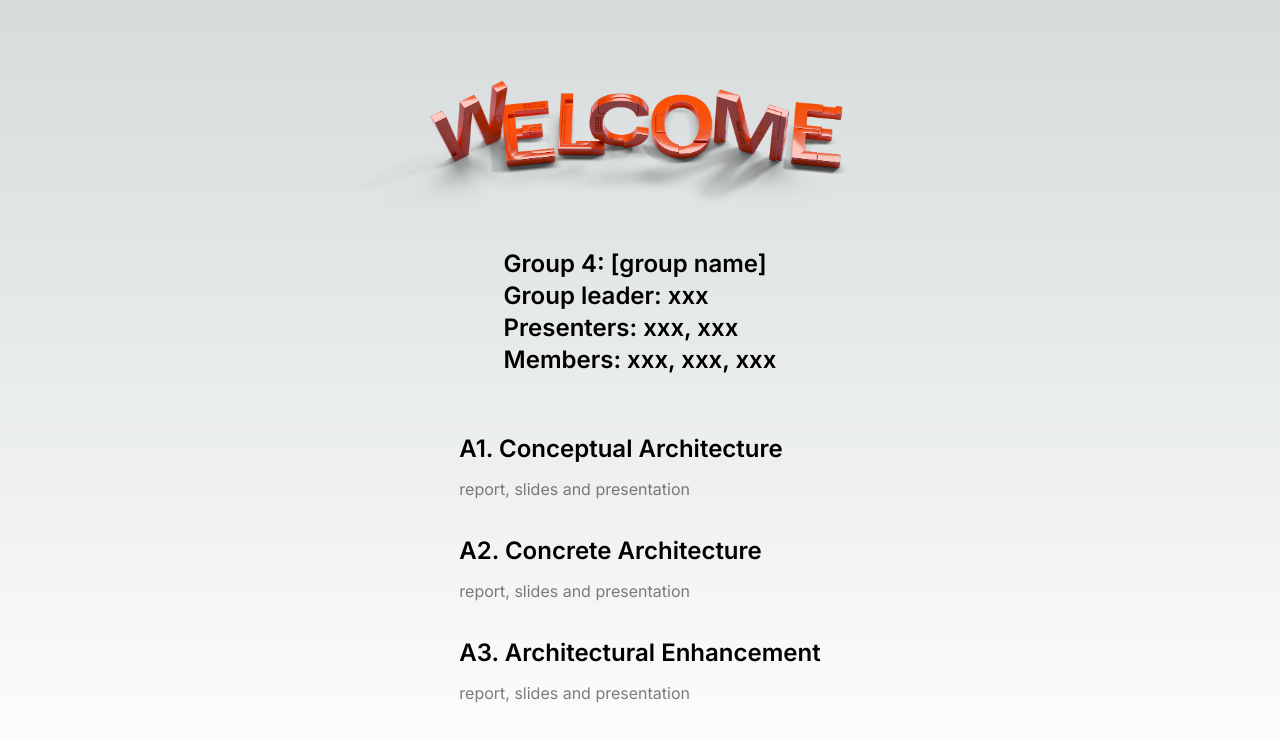
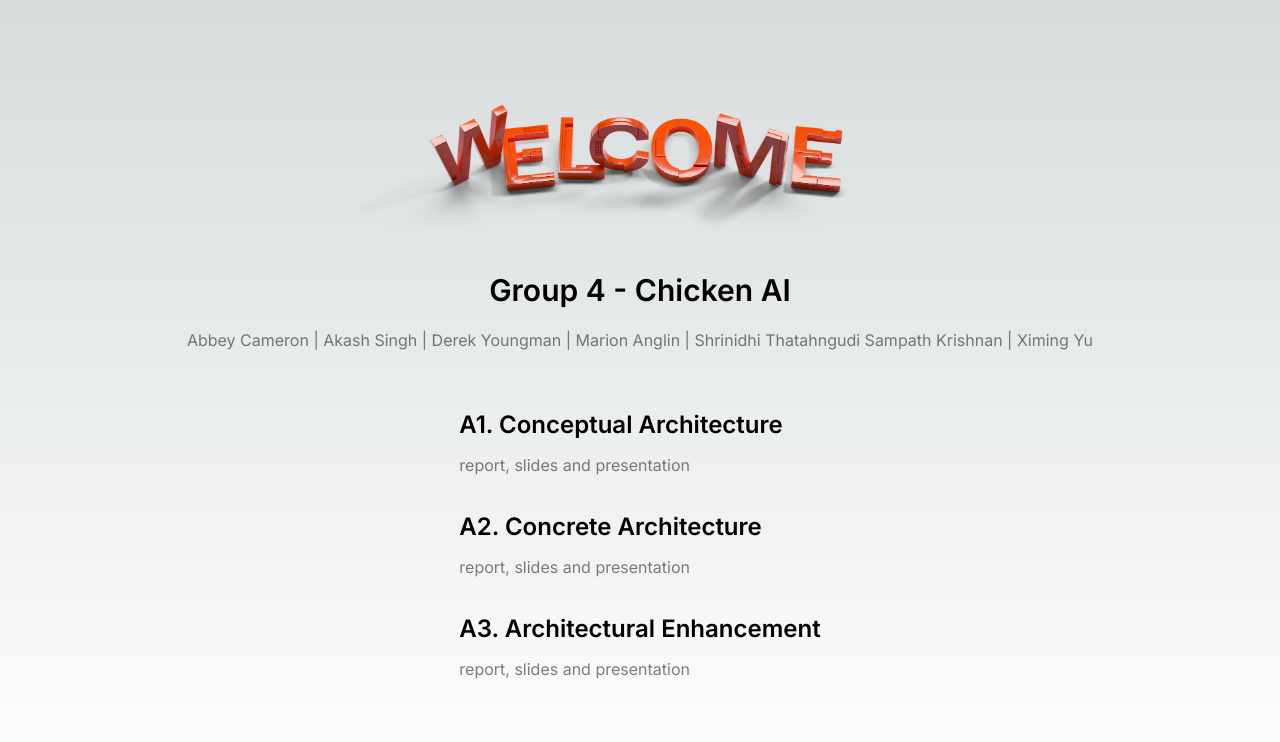
Before and after one commit to yuximing/CICS-332-group-website, a Next.js app: page / in a window 1280 px wide. Shown: the top 742 px of the page. Built offline with nearby package versions, Linux system fonts and the light colour scheme.

Commit message:
filled in team name and member names

```diff
--- a/app/page.tsx
+++ b/app/page.tsx
@@ -15,16 +15,11 @@ export default function Home() {
         />
       </div>
 
-      <div className={`mb-10 text-2xl font-semibold`}>
-        <p>
-          Group 4: [group name]
-          <br></br>
-          Group leader: xxx
-          <br></br>
-          Presenters: xxx, xxx
-          <br></br>
-          Members: xxx, xxx, xxx
+      <div className={`flex flex-col items-center mb-10`}>
+        <p className="text-3xl font-semibold">
+          Group 4 - Chicken AI
         </p>
+        <p className={`m-0 max-w-100vw text-base opacity-50 pt-5`}>Abbey Cameron | Akash Singh | Derek Youngman | Marion Anglin | Shrinidhi Thatahngudi Sampath Krishnan | Ximing Yu</p>
       </div>
 
       <div className="flex flex-col text-left">
```
